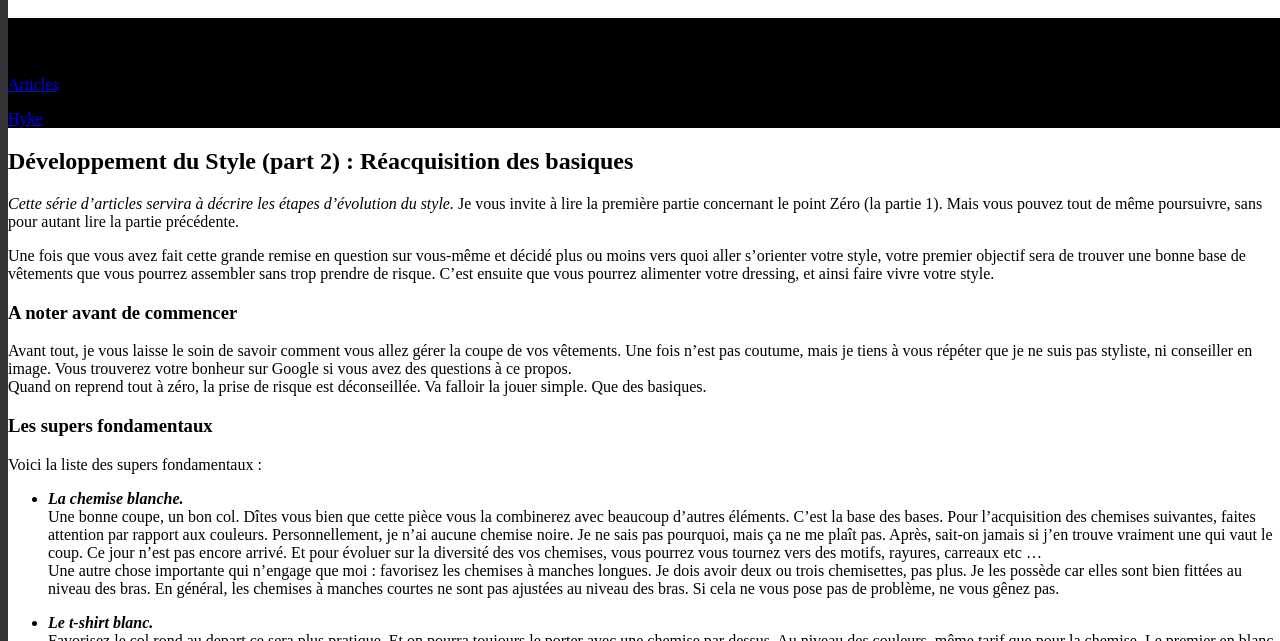
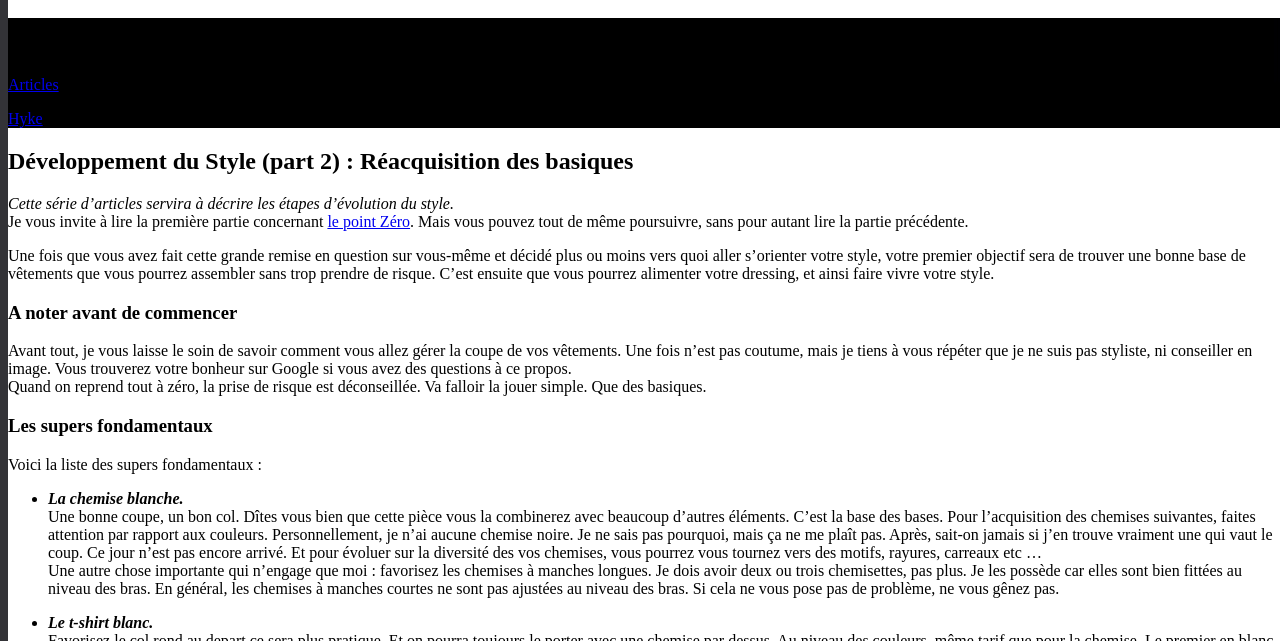
Before and after one commit to darkh2/darkh2.github.io, a Jekyll site: the page built from _posts/2018-06-28-Développement-du-Style-part-2.md, in a window 1280 px wide and 900 px high, cut to the strip 259-900 px from the top of the window. Built offline with Jekyll 4.4.1, drawn with Linux system fonts in a browser that asks for light colours; comment, search, counter and statistics services are not loaded.

Commit message:
Update 2018-06-28-Développement-du-Style-part-2.md

```diff
--- a/_posts/2018-06-28-Développement-du-Style-part-2.md
+++ b/_posts/2018-06-28-Développement-du-Style-part-2.md
@@ -9,7 +9,7 @@
 ## Développement du Style (part 2) : Réacquisition des basiques
 
 *Cette série d'articles servira à décrire les étapes d'évolution du style.*
-Je vous invite à lire la première partie concernant le point Zéro (la partie 1). Mais vous pouvez tout de même poursuivre, sans pour autant lire la partie précédente.
+Je vous invite à lire la première partie concernant [le point Zéro](http://www.crevardstyle.com/D%C3%A9veloppement-du-Style-part-1). Mais vous pouvez tout de même poursuivre, sans pour autant lire la partie précédente.
 
 
 Une fois que vous avez fait cette grande remise en question sur vous-même et décidé plus ou moins vers quoi aller s'orienter votre style, votre premier objectif sera de trouver une bonne base de vêtements que vous pourrez assembler sans trop prendre de risque. C'est ensuite que vous pourrez alimenter votre dressing, et ainsi faire vivre votre style.
```
